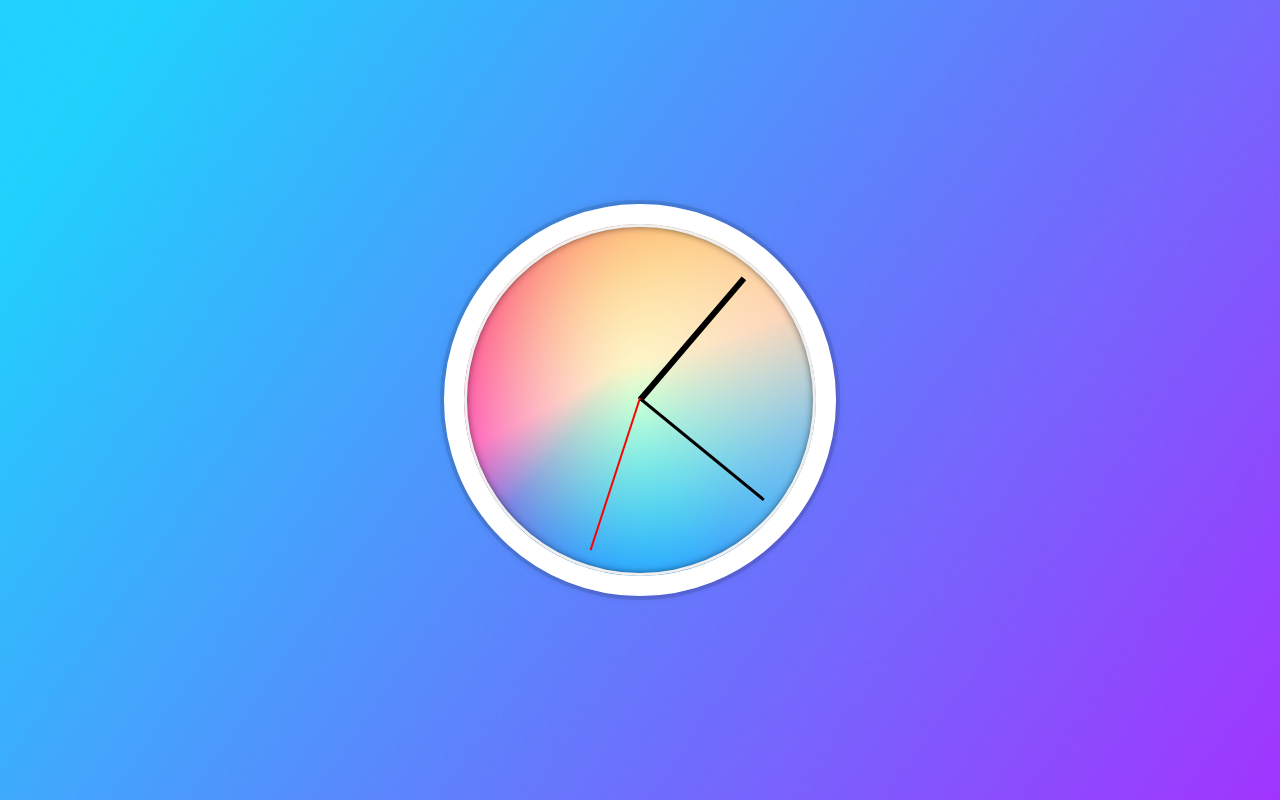
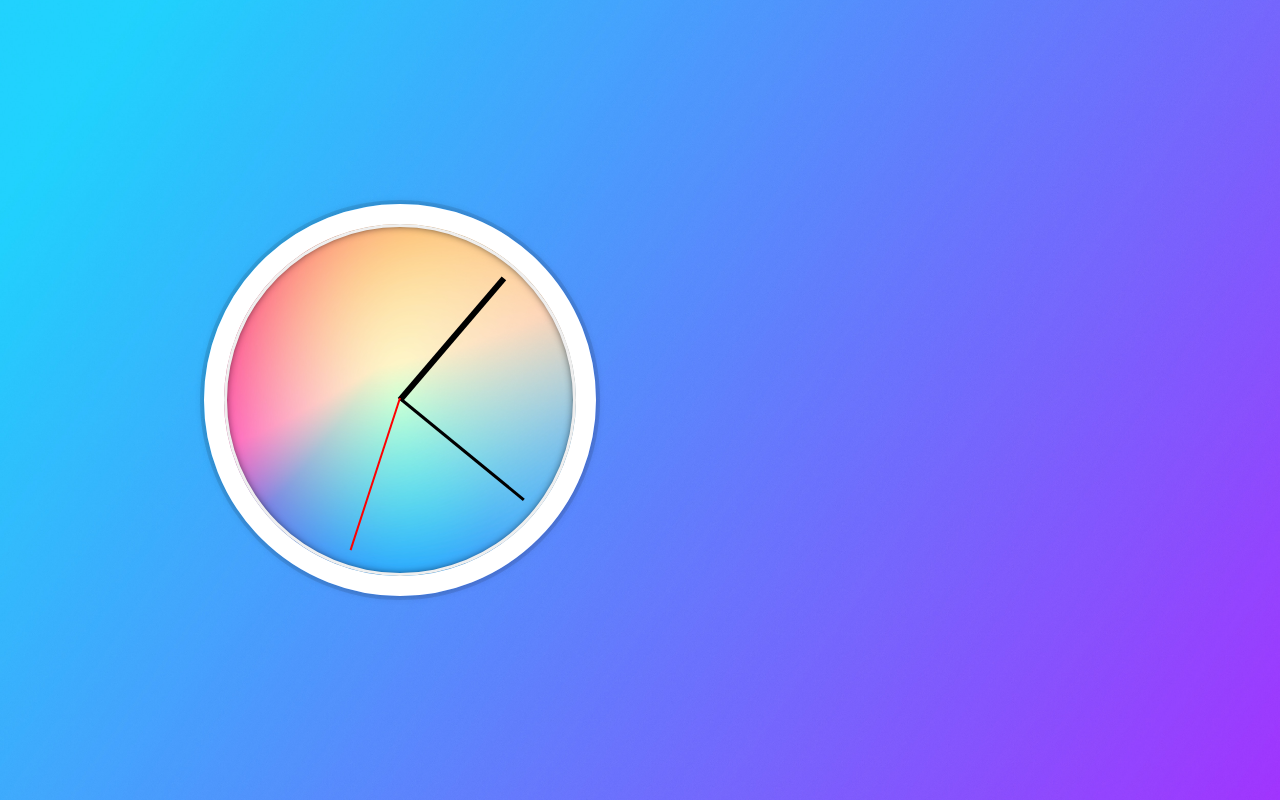
Before and after one commit to shekhar316/JS-CSS-Analog-Clock, a plain HTML site: page index.html in a window 1280 px wide. Drawn offline with Linux system fonts and the light colour scheme.

Commit message:
Update style.css

```diff
--- a/css/style.css
+++ b/css/style.css
@@ -8,6 +8,8 @@ body{
     height: 100%;
     min-height: 100vh;
     min-width: 100vh;
+    max-height: 100vh;
+    max-width: 100vh;
     align-items: center;
     display: flex;
     flex: 1;
```
